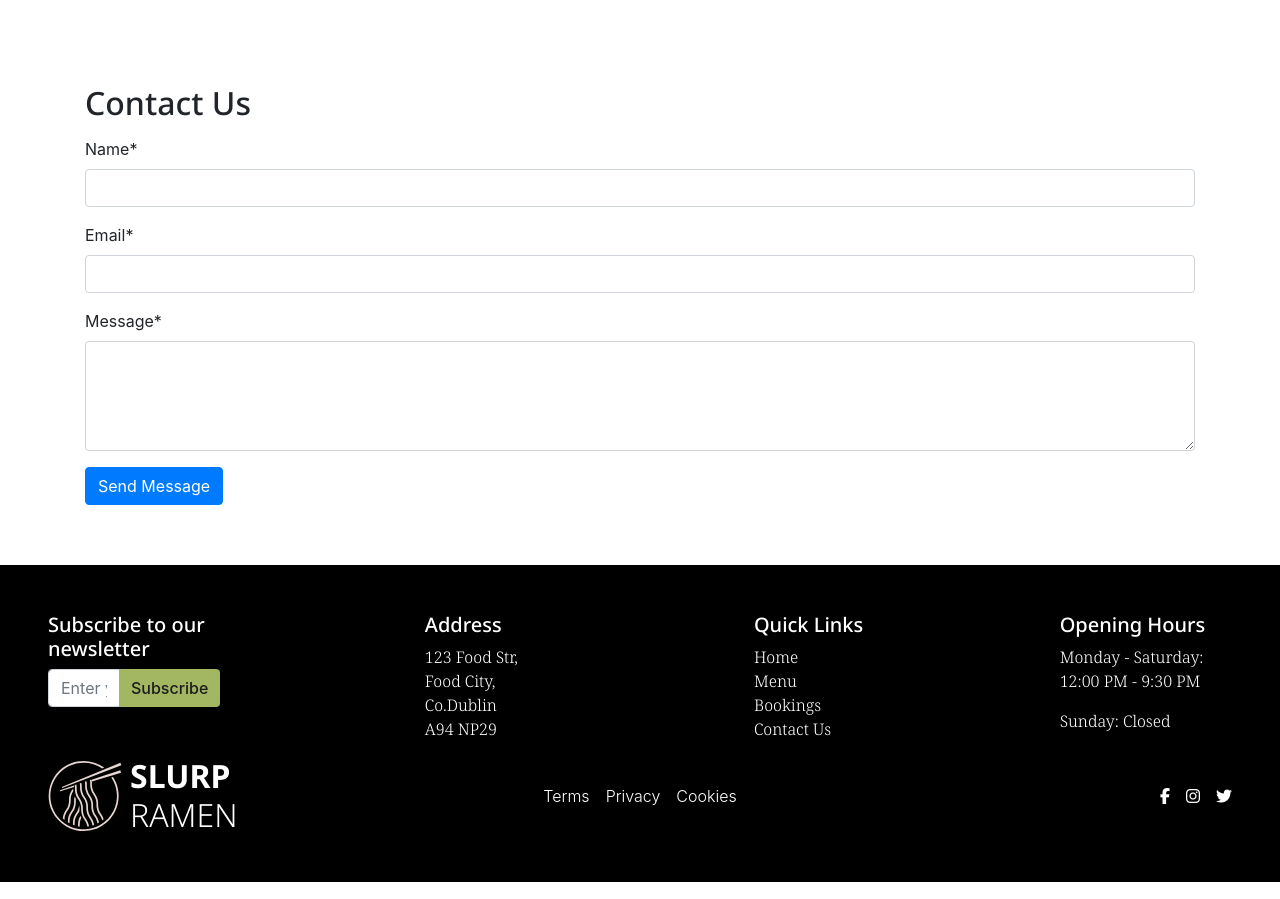
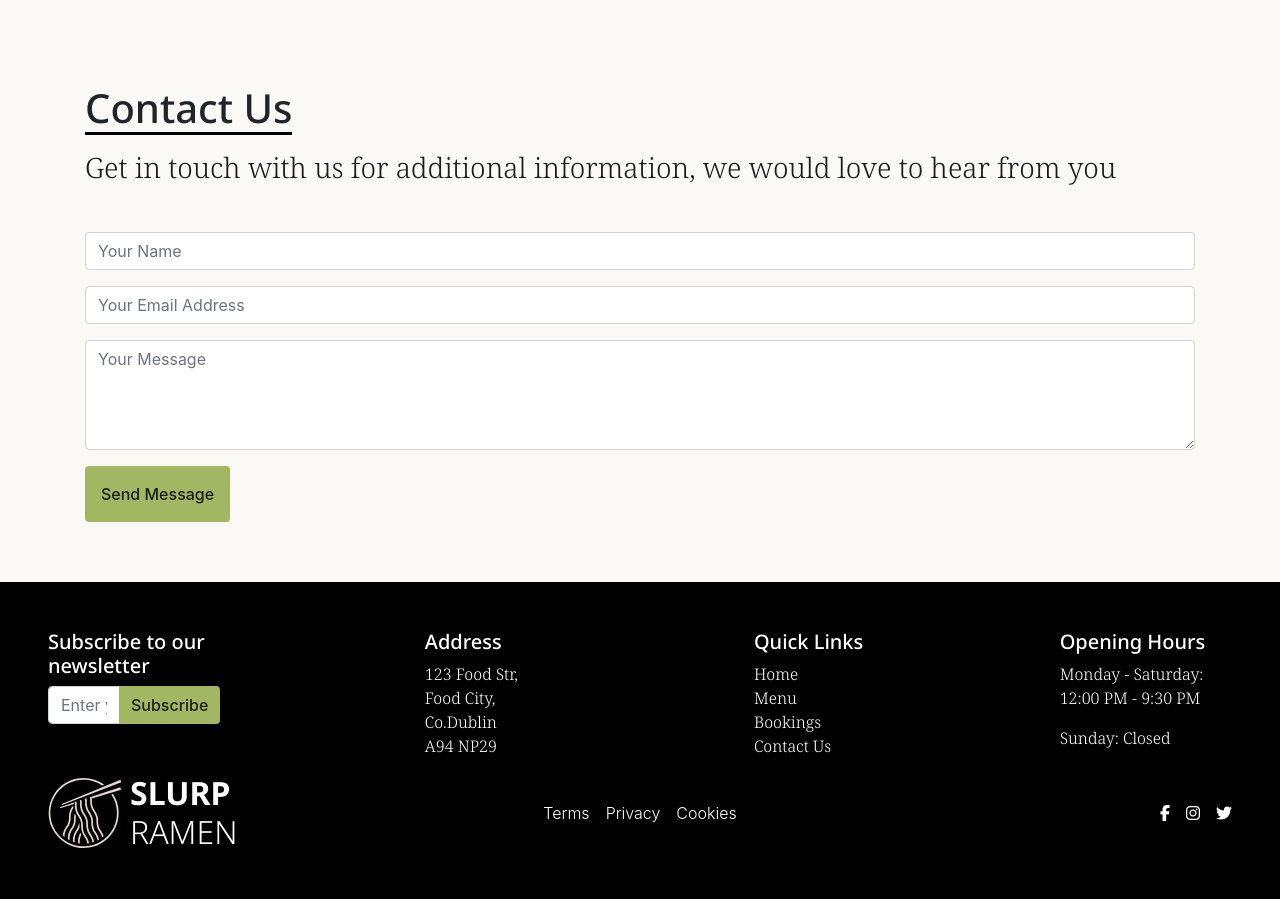
Before and after one commit to jamiemcstay/portfolio-5, a Django app: page /contact/ in a window 1280 px wide. Shown: the part 93-992 px from the top of the page. Run offline with Django 3.2, Linux system fonts and the light colour scheme; some libraries are stand-ins or nearby versions.

Commit message:
Add styles and placeholder text to contact form

```diff
--- a/bookings/templates/bookings/make_booking.html
+++ b/bookings/templates/bookings/make_booking.html
@@ -3,12 +3,12 @@
 
 {% block content %}
 <div class="container mt-4">
-    <h2>Make a Booking</h2>
-
+    <h1 class="h1-border mb-3">Make a Booking</h1>
+    <h3 class="slurp-text-black noto-text-light noto-serif mb-5">Use the form to book in with us at Slurp Ramen, we cant wait to meet you</h3>
     <form method="POST">
         {% csrf_token %}
         {{ form|crispy }}
-        <button type="submit">Book Now</button>
+        <button type="submit" class="contact-send-btn">Book Now</button>
     </form>
 </div>
 {%  endblock %}
--- a/contact/forms.py
+++ b/contact/forms.py
@@ -2,6 +2,10 @@ from django import forms
 
 
 class ContactForm (forms.Form):
-    name = forms.CharField(max_length=100, required=True, widget=forms.TextInput(attrs={'class': 'form-control'}))
-    email = forms.EmailField(required=True, widget=forms.EmailInput(attrs={'class': 'form-control'}))
-    message = forms.CharField(widget=forms.Textarea(attrs={'class': 'form-control', 'rows': 4}), required=True)
+    name = forms.CharField(
+        max_length=100,
+        required=True,
+        widget=forms.TextInput(
+            attrs={'class': 'form-control', 'placeholder': 'Your Name'}))
+    email = forms.EmailField(required=True, widget=forms.EmailInput(attrs={'class': 'form-control', 'placeholder': 'Your Email Address'}))
+    message = forms.CharField(widget=forms.Textarea(attrs={'class': 'form-control', 'rows': 4, 'placeholder': 'Your Message'}), required=True)
--- a/contact/templates/contact/contact.html
+++ b/contact/templates/contact/contact.html
@@ -3,11 +3,12 @@
 
 {% block content %}
 <div class="container mt-4">
-    <h2>Contact Us</h2>
+    <h1 class="h1-border mb-3">Contact Us</h1>
+    <h3 class="slurp-text-black noto-text-light noto-serif mb-5">Get in touch with us for additional information, we would love to hear from you</h3>
     <form method="post">
         {% csrf_token %}
         {{ form|crispy }}
-        <button type="submit" class="btn btn-primary">Send Message</button>
+        <button type="submit" class="btn btn-primary contact-send-btn">Send Message</button>
     </form>
 </div>
 {%  endblock %}
--- a/menu/static/menu/css/menu.css
+++ b/menu/static/menu/css/menu.css
@@ -1,6 +1,6 @@
 .menu-card {
     height: 100%!important;
-    background-color: #faf2ea;
+    background-color: #ffffff;
  }
 
  .menu-row {
@@ -9,10 +9,6 @@
 
  .menu-row:last-of-type {
     margin-bottom: 0;
- }
-
- main {
-   background-color: #F8E8D9;
  }
 
  .modal-content {
--- a/menu/templates/menu/menu.html
+++ b/menu/templates/menu/menu.html
@@ -9,7 +9,7 @@
 <div class="container">
     <div class="row">
         <div class="col">
-            <h1 class="slurp-text-black mb-0 pb-2 h1-border mb-4">Menu</h1>
+            <h1 class="slurp-text-black pb-2 h1-border mb-4">Menu</h1>
             {% if user.is_superuser %}
             <a href="{% url 'add_menu_item' %}" class="btn btn-success mt-3">Add Item</a>
             {% endif %}
--- a/static/css/base.css
+++ b/static/css/base.css
@@ -5,6 +5,10 @@ html {
 header {
     z-index: 10;
     position: relative;
+}
+
+main {
+    background-color: #FAF9F6;
 }
 
 .slurp-text-red {
@@ -16,7 +20,7 @@ header {
 }
 
 .slurp-text-off-white {
-    color: #F8E8D9;
+    color: #FAF9F6;
 }
 
 .slurp-text-black {
@@ -43,6 +47,10 @@ header {
 
 .noto-sans {
     font-family: 'Noto Sans';
+}
+
+.noto-text-light {
+    font-weight: 300;
 }
 
 .h1-border {
@@ -80,8 +88,8 @@ a {
     text-decoration: none;
 }
 
-.noto-text-light {
-    font-weight: 300;
+form label {
+    display: none;
 }
 
 .message-container {
@@ -159,11 +167,18 @@ body.modal-open .overlay {
     border: 0;
  }
 
- .footer-sub-btn button, .bag-checkout-btn, .complete-order-btn {
+ .footer-sub-btn button,
+ .bag-checkout-btn,
+ .complete-order-btn,
+ .contact-send-btn {
     background-color: #A3B763;
     border: 0;
     color: #1C1C1C;
     font-weight: 500;
+ }
+
+ .contact-send-btn {
+    padding: 1rem;
  }
 
 
@@ -192,6 +207,10 @@ footer {
     background-color: #000000;
 }
 
+.dropdown-menu  {
+    transform: translate3d(-15px, 40px, 0px)!important;
+}
+
 
 @media screen and (max-width: 991px) {
     .main-logo-link {
@@ -211,6 +230,4 @@ footer {
         top: 0;
     }
 
-    .dropdown-menu  {
-        transform: translate3d(-15px, 40px, 0px)!important;
-    }
+}
```
Also changed, not shown: checkout/templates/checkout/checkout.html (+5 -5 lines), db.sqlite3.
